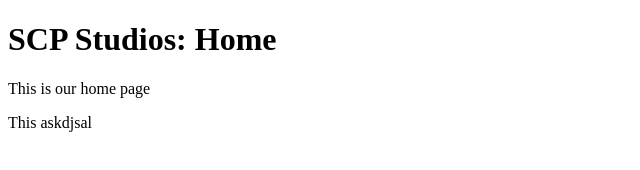
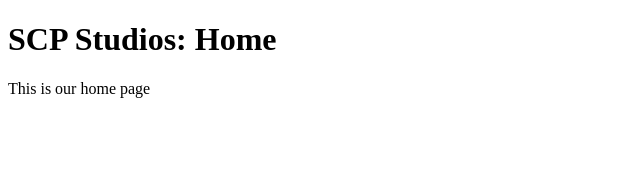
Before and after one commit to scp-studios/scp-studios.github.io, a plain HTML site: page index.html in a window 1280 px wide. Shown: the whole page, without its empty margins (0-640 px from the left). Drawn offline with Linux system fonts and the light colour scheme.

Commit message:
Update index.html

```diff
--- a/index.html
+++ b/index.html
@@ -6,6 +6,5 @@
     <body>
         <h1>SCP Studios: Home</h1>
         <p>This is our home page</p>
-        <p>This askdjsal</p>
     </body>
 </html>
```
